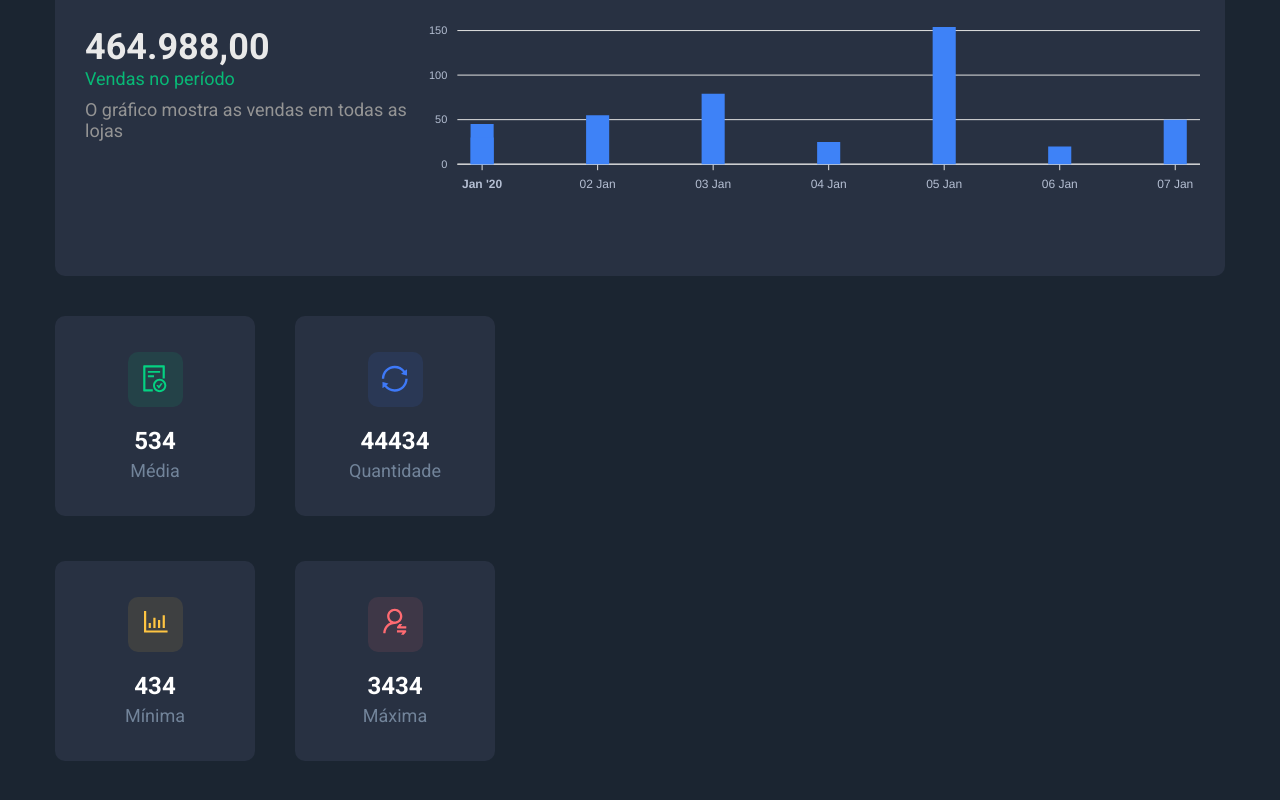
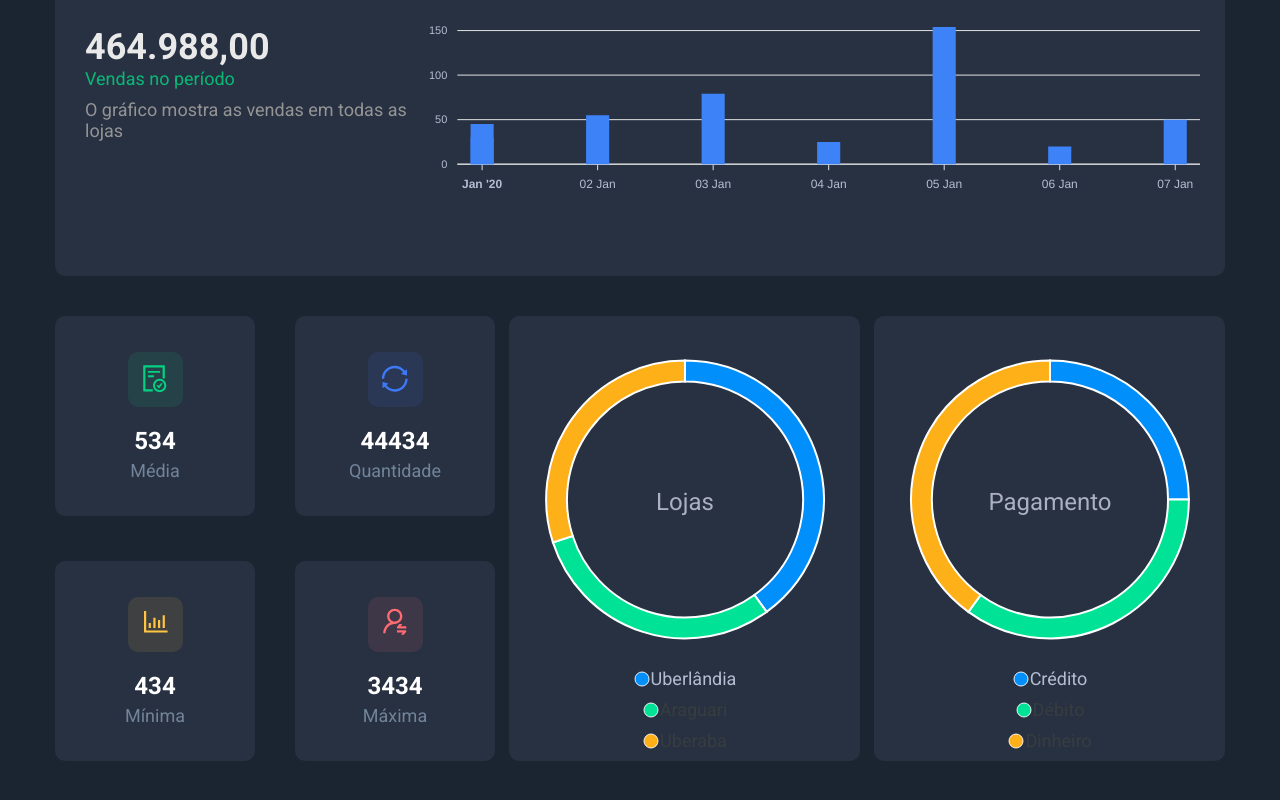
Before and after one commit to jefersonwvs/bsr-dssales, a React (Create React App) app in the folder front-web/: page / in a window 1280 px wide. Shown: the part 334-1134 px from the top of the page. Built offline with nearby package versions, Linux system fonts and the light colour scheme.

Commit message:
PieChartCard component

```diff
--- a/front-web/src/App.tsx
+++ b/front-web/src/App.tsx
@@ -1,6 +1,7 @@
 import './App.css';
 import Filter from './components/filter';
 import Header from './components/header';
+import PieChartCard from './components/pie-chart-card';
 import SalesByDate from './components/sales-by-date';
 import SalesSummary from './components/sales-summary';
 
@@ -13,6 +14,16 @@ function App() {
         <SalesByDate />
         <div className="sales-overview-container">
           <SalesSummary />
+          <PieChartCard
+            name="Lojas"
+            labels={['Uberlândia', 'Araguari', 'Uberaba']}
+            series={[40, 30, 30]}
+          />
+          <PieChartCard
+            name="Pagamento"
+            labels={['Crédito', 'Débito', 'Dinheiro']}
+            series={[25, 35, 40]}
+          />
         </div>
       </div>
     </>
--- /dev/null
+++ b/front-web/src/components/pie-chart-card/helpers.ts
@@ -0,0 +1,67 @@
+import { ApexOptions } from 'apexcharts';
+
+export const buildPieChartConfig = (labels: string[] = [], name: string) => {
+  return {
+    labels,
+    noData: {
+      text: 'Sem resultados',
+      align: 'center',
+      verticalAlign: 'middle',
+      offsetX: 0,
+      offsetY: 0,
+      style: {
+        color: '#FFF',
+        fontSize: '18px',
+        fontFamily: 'Roboto, sans-serif',
+      },
+    },
+    legend: {
+      show: true,
+      floating: false,
+      position: 'bottom',
+      offsetY: 10,
+      labels: {
+        colors: ['#b4bed2'],
+      },
+      fontFamily: 'Roboto, sans-serif',
+      fontSize: '18px',
+      itemMargin: {
+        vertical: 5,
+      },
+    },
+    dataLabels: {
+      enabled: false,
+    },
+    plotOptions: {
+      pie: {
+        size: 400,
+        donut: {
+          size: '85%',
+          labels: {
+            show: true,
+            name: {
+              show: true,
+              offsetY: 10,
+              formatter: function () {
+                return name;
+              },
+            },
+            total: {
+              show: true,
+              showAlways: true,
+              fontSize: '24px',
+              color: '#ABB1C0',
+              fontFamily: 'Roboto, sans-serif',
+              formatter: function () {
+                return '';
+              },
+            },
+          },
+        },
+      },
+    },
+    chart: {
+      height: '400px',
+    },
+  } as ApexOptions;
+};
--- /dev/null
+++ b/front-web/src/components/pie-chart-card/index.tsx
@@ -0,0 +1,28 @@
+import './styles.css';
+
+import ReactApexChart from 'react-apexcharts';
+import { buildPieChartConfig } from './helpers';
+
+type Props = {
+  labels: string[];
+  name: string;
+  series: number[];
+};
+
+function PieChartCard(props: Props) {
+  const { labels, name, series } = props;
+
+  return (
+    <div className="pie-chart-card base-card">
+      <ReactApexChart
+        options={buildPieChartConfig(labels, name)}
+        type="donut"
+        width="400"
+        height="400"
+        series={series}
+      />
+    </div>
+  );
+}
+
+export default PieChartCard;
--- /dev/null
+++ b/front-web/src/components/pie-chart-card/styles.css
@@ -0,0 +1,11 @@
+.pie-chart-card {
+  width: 30%;
+  padding-top: 35px;
+  display: flex;
+  justify-content: center;
+}
+
+.apexcharts-legend.apexcharts-align-center {
+  flex-direction: column;
+  align-items: center;
+}
```
